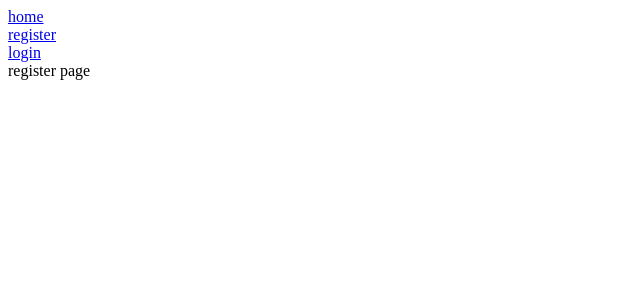
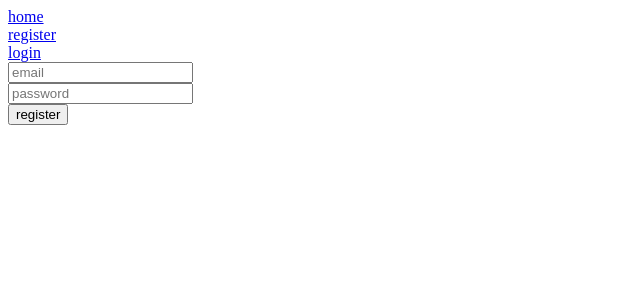
Before and after one commit to AbdullahKocakaya/jwt-auth, a React (Create React App) app in the folder web/: page /register in a window 1280 px wide. Shown: the top 300 px of the page, without its empty margins (0-640 px from the left). Built offline with nearby package versions, Linux system fonts and the light colour scheme.

Commit message:
register page form elements created

```diff
--- a/web/src/pages/Register.tsx
+++ b/web/src/pages/Register.tsx
@@ -1,11 +1,40 @@
-import React from 'react'
+import React, { useState } from 'react';
 
 interface Props {
 
 }
 
 export const Register: React.FC<Props> = () => {
+
+    const [email, setEmail] = useState('');
+    const [password, setPassword] = useState('');
+
     return (
-        <div>register page</div>
+        <form onSubmit={e => {
+            e.preventDefault();
+            console.log('form submitted');
+            console.log(email, password);
+        }}>
+            <div>
+                <input
+                    value       = { email }
+                    placeholder = "email"
+                    onChange    = { e => {
+                        setEmail(e.target.value);
+                    }}
+                />
+            </div>
+            <div>
+                <input
+                    type        = 'password'
+                    value       = { password }
+                    placeholder = "password"
+                    onChange    = { e => {
+                        setPassword(e.target.value);
+                    }}
+                />
+            </div>
+            <button type="submit">register</button>
+        </form>
     );
 }
```
